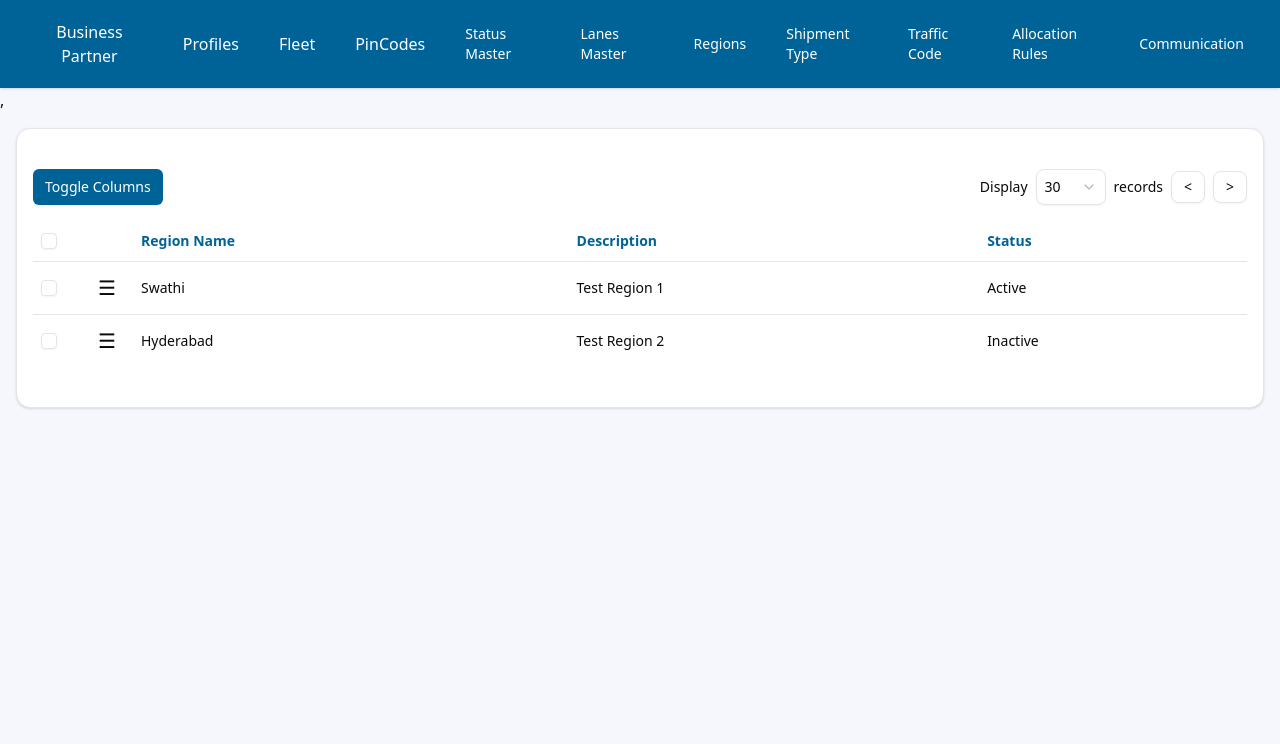
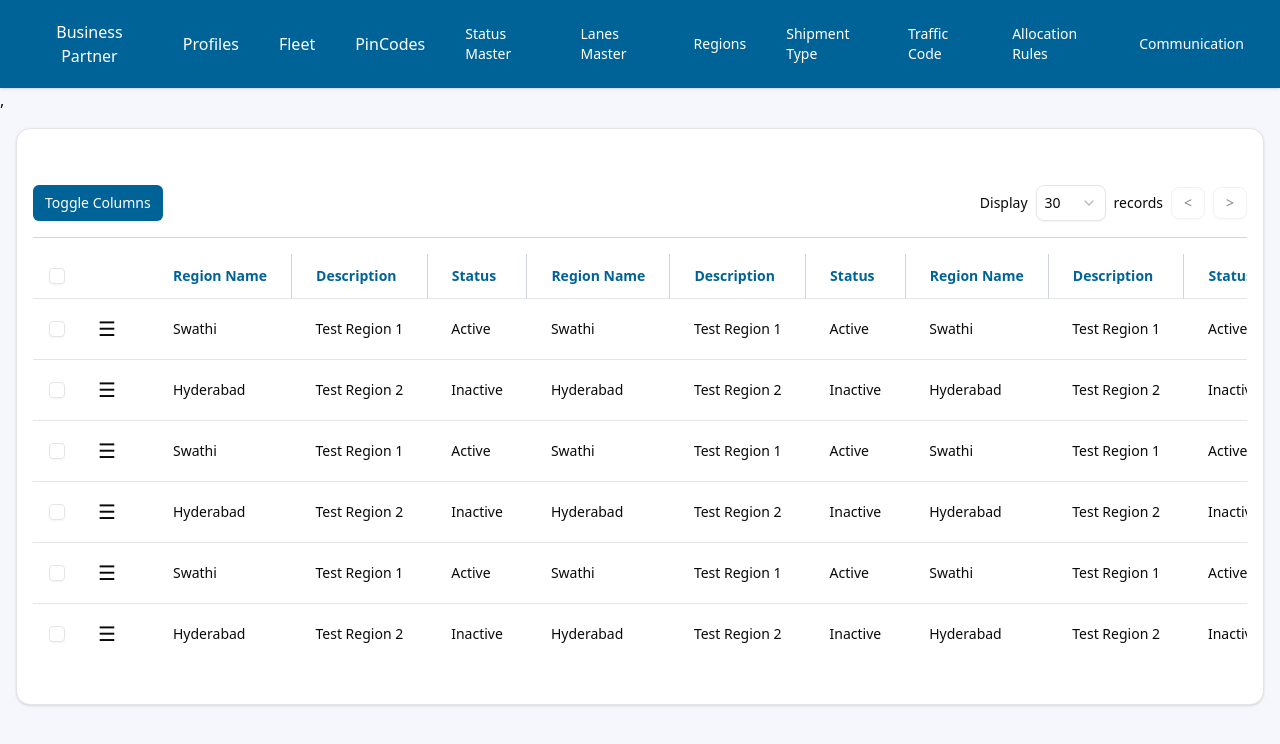
Before and after one commit to rohit24-creator/devdemo_sharedrepo, a Next.js app: page /viewpage in a window 1280 px wide. Shown: the top 744 px of the page. Built offline with nearby package versions, Linux system fonts and the light colour scheme.

Commit message:
updated reusable table

```diff
--- a/app/viewpage/page.js
+++ b/app/viewpage/page.js
@@ -1,21 +1,51 @@
 "use client";
 import ReusableTable from "@/components/ui/reusableComponent/viewtable";
+import { Edit, Eye, Trash2 } from "lucide-react";
 
 const columns = [
   { accessorKey: "region", header: "Region Name" },
   { accessorKey: "description", header: "Description" },
   { accessorKey: "status", header: "Status" },
+
+  { accessorKey: "region", header: "Region Name" },
+  { accessorKey: "description", header: "Description" },
+  { accessorKey: "status", header: "Status" },
+
+  { accessorKey: "region", header: "Region Name" },
+  { accessorKey: "description", header: "Description" },
+  { accessorKey: "status", header: "Status" },
+
+
 ];
 
 const rows = [
   { region: "Swathi", description: "Test Region 1", status: "Active" },
   { region: "Hyderabad", description: "Test Region 2", status: "Inactive" },
+
+  { region: "Swathi", description: "Test Region 1", status: "Active" },
+  { region: "Hyderabad", description: "Test Region 2", status: "Inactive" },
+
+  { region: "Swathi", description: "Test Region 1", status: "Active" },
+  { region: "Hyderabad", description: "Test Region 2", status: "Inactive"},
+
 ];
 
 const actions = [
-  { label: "Edit", icon: "✏️", onClick: (row) => console.log("Edit", row) },
-  { label: "View", icon: "👁️", onClick: (row) => console.log("View", row) },
-  { label: "Delete", icon: "🗑️", onClick: (row) => console.log("Delete", row) },
+  {
+    label: "Edit",
+    icon: <Edit size={18} className="mr-2 " />,
+    onClick: (row) => console.log("Edit", row),
+  },
+  {
+    label: "View",
+    icon: <Eye size={18} className="mr-2 " />,
+    onClick: (row) => console.log("View", row),
+  },
+  {
+    label: "Delete",
+    icon: <Trash2 size={18} className="mr-2 " />,
+    onClick: (row) => console.log("Delete", row),
+  },
 ];
 
 export default function ViewPage() {
--- a/components/ui/reusableComponent/viewtable.js
+++ b/components/ui/reusableComponent/viewtable.js
@@ -37,18 +37,37 @@ export default function ReusableTable({
   showActions = true,
 }) {
   const [displayCount, setDisplayCount] = useState(30);
+  const [currentPage, setCurrentPage] = useState(1);
+
+  const totalPages = Math.ceil(rows.length / displayCount);
+  const paginatedRows = rows.slice(
+    (currentPage - 1) * displayCount,
+    currentPage * displayCount
+  );
 
   return (
     <Card>
       <CardContent className="p-4">
-        {/* Top Controls */}
+        <div className="mb-4">
+        </div>
+
+        {/* Controls */}
         <div className="flex justify-between items-center mb-4">
-          {/* Left Button */}
-          <Button className="bg-[#006397] text-white px-3 py-1 rounded-sm text-sm">
-            Toggle Columns
-          </Button>
+          {/* Toggle Columns Dropdown */}
+          <DropdownMenu>
+            <DropdownMenuTrigger asChild>
+              <Button className="bg-[#006397] text-white px-3 py-1 rounded-sm text-sm">
+                Toggle Columns
+              </Button>
+            </DropdownMenuTrigger>
+            <DropdownMenuContent side="bottom" align="start">
+              <DropdownMenuItem>Edit</DropdownMenuItem>
+              <DropdownMenuItem>View</DropdownMenuItem>
+              <DropdownMenuItem>Delete</DropdownMenuItem>
+            </DropdownMenuContent>
+          </DropdownMenu>
 
-          {/* Right Controls */}
+          {/* Right side: Pagination & Display count */}
           <div className="flex items-center space-x-2">
             <label htmlFor="display" className="text-sm font-medium">
               Display
@@ -56,7 +75,10 @@ export default function ReusableTable({
 
             <Select
               value={displayCount.toString()}
-              onValueChange={(value) => setDisplayCount(Number(value))}
+              onValueChange={(value) => {
+                setDisplayCount(Number(value));
+                setCurrentPage(1);
+              }}
             >
               <SelectTrigger className="w-[70px] h-[32px] text-sm px-2">
                 <SelectValue placeholder="Select" />
@@ -72,32 +94,48 @@ export default function ReusableTable({
 
             <span className="text-sm">records</span>
 
-            {/* Pagination arrows */}
-            <Button size="sm" variant="outline">
+            <Button
+              size="sm"
+              variant="outline"
+              disabled={currentPage === 1}
+              onClick={() => setCurrentPage((prev) => Math.max(prev - 1, 1))}
+            >
               {"<"}
             </Button>
-            <Button size="sm" variant="outline">
+            <Button
+              size="sm"
+              variant="outline"
+              disabled={currentPage === totalPages}
+              onClick={() =>
+                setCurrentPage((prev) => Math.min(prev + 1, totalPages))
+              }
+            >
               {">"}
             </Button>
           </div>
         </div>
 
+        {/* Divider */}
+        <hr className="border-t border-gray-300 mb-4" />
+
         {/* Table */}
         <Table>
           <TableHeader>
-            <TableRow>
-              <TableHead className="w-12">
+            <TableRow className="border-b border-gray-200">
+              <TableHead className="w-12 px-4 py-2">
                 <Checkbox />
               </TableHead>
 
               {showActions && rows.length > 0 && (
-                <TableHead className="w-12" />
+                <TableHead className="w-12 px-4 py-2" />
               )}
 
-              {columns.map((col) => (
+              {columns.map((col, index) => (
                 <TableHead
                   key={col.accessorKey}
-                  className="text-[#006397] text-left text-sm font-semibold"
+                  className={`text-[#006397] text-left text-sm font-semibold px-6 py-3 ${
+                    index !== 0 ? "border-l border-gray-300" : ""
+                  }`}
                 >
                   {col.header}
                 </TableHead>
@@ -106,15 +144,15 @@ export default function ReusableTable({
           </TableHeader>
 
           <TableBody>
-            {rows.length > 0 ? (
-              rows.slice(0, displayCount).map((row, rowIndex) => (
+            {paginatedRows.length > 0 ? (
+              paginatedRows.map((row, rowIndex) => (
                 <TableRow key={rowIndex}>
-                  <TableCell>
+                  <TableCell className="px-4 py-3">
                     <Checkbox />
                   </TableCell>
 
                   {showActions && (
-                    <TableCell>
+                    <TableCell className="px-6 py-3">
                       <DropdownMenu>
                         <DropdownMenuTrigger asChild>
                           <Button
@@ -130,8 +168,10 @@ export default function ReusableTable({
                             <DropdownMenuItem
                               key={idx}
                               onClick={() => action.onClick(row)}
+                              className="flex items-center gap-2"
                             >
-                              {action.icon} {action.label}
+                              {action.icon}
+                              {action.label}
                             </DropdownMenuItem>
                           ))}
                         </DropdownMenuContent>
@@ -140,7 +180,7 @@ export default function ReusableTable({
                   )}
 
                   {columns.map((col) => (
-                    <TableCell key={col.accessorKey} className="text-sm">
+                    <TableCell key={col.accessorKey} className="text-sm px-6 py-3">
                       {row[col.accessorKey] ?? ""}
                     </TableCell>
                   ))}
```
